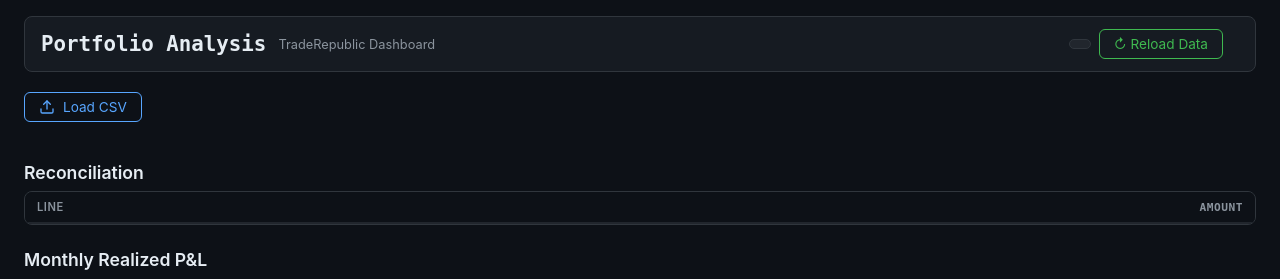
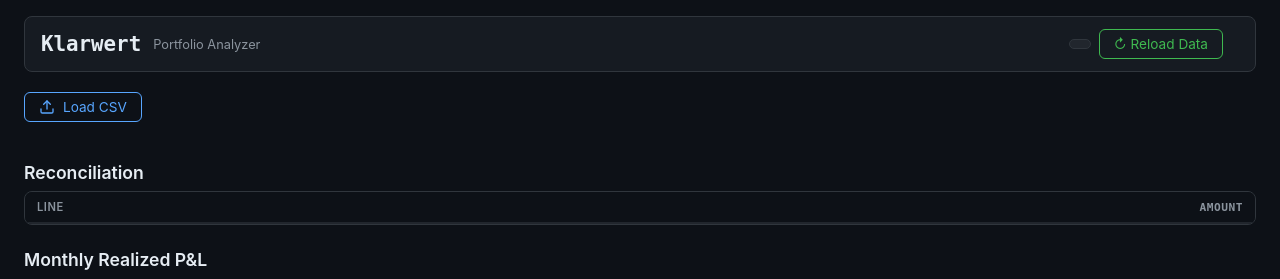
Before and after one commit to d0k3n/klarwert, a Flask app: page / in a window 1280 px wide. Shown: the top 279 px of the page. Run offline with Flask 3, Linux system fonts and the light colour scheme; data that the repository does not hold is empty.

Commit message:
chore: rebrand to Klarwert and add README

```diff
--- a/app.py
+++ b/app.py
@@ -22,7 +22,7 @@ def resource_path(rel):
 
 
 if getattr(sys, "_MEIPASS", None):
-    BASE_DIR = Path(os.environ.get("APPDATA", Path.home())) / "TradeRepublicAnalyzer"
+    BASE_DIR = Path(os.environ.get("APPDATA", Path.home())) / "Klarwert"
     BASE_DIR.mkdir(parents=True, exist_ok=True)
 else:
     BASE_DIR = Path(__file__).parent
--- a/build.py
+++ b/build.py
@@ -2,7 +2,7 @@ import PyInstaller.__main__
 
 PyInstaller.__main__.run([
     "desktop_app.py",
-    "--name=TradeRepublicAnalyzer",
+    "--name=Klarwert",
     "--onefile",
     "--windowed",
     "--noconsole",
--- a/desktop_app.py
+++ b/desktop_app.py
@@ -50,7 +50,7 @@ def main():
         sys.exit(1)
 
     webview.create_window(
-        "Trade Republic Portfolio Analyzer",
+        "Klarwert",
         url,
         width=1280,
         height=900,
--- a/templates/index.html
+++ b/templates/index.html
@@ -3,15 +3,15 @@
 <head>
 <meta charset="UTF-8">
 <meta name="viewport" content="width=device-width, initial-scale=1.0">
-<title>Portfolio Analysis</title>
+<title>Klarwert</title>
 <link rel="stylesheet" href="/static/style.css">
 <script src="/static/vendor/chart.umd.min.js"></script>
 </head>
 <body>
 <div class="page-header">
   <div class="header-left">
-    <h1>Portfolio Analysis</h1>
-    <span class="header-subtitle">TradeRepublic Dashboard</span>
+    <h1>Klarwert</h1>
+    <span class="header-subtitle">Portfolio Analyzer</span>
   </div>
   <div class="header-right">
     <span class="header-timestamp" id="header-timestamp"></span>
```
Also changed, not shown: README.md (added).
